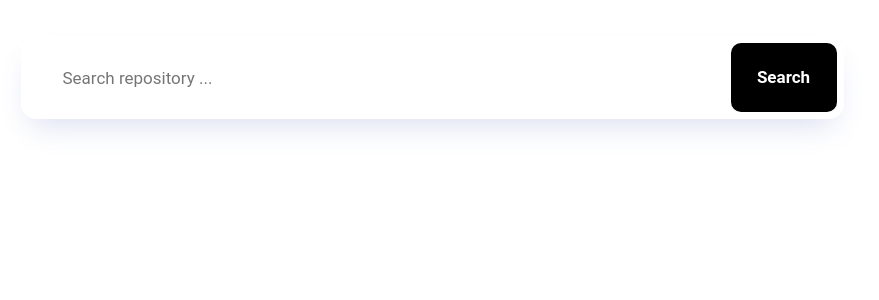
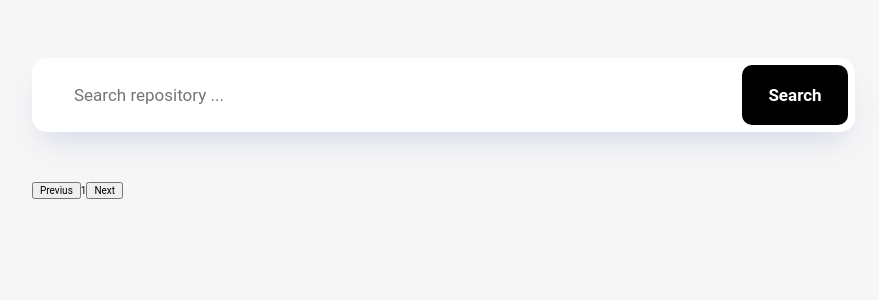
Before and after one commit to AlexLopezDevelop/github-search, a React (Vite) app: page / in a window 1280 px wide. Shown: the top 300 px of the page, without its empty margins (208-1087 px from the left). Built offline with nearby package versions, Linux system fonts and the light colour scheme.

Commit message:
implementing: pagination

```diff
--- a/src/App.tsx
+++ b/src/App.tsx
@@ -1,12 +1,29 @@
 import React, {useRef, useState} from 'react'
 import styled from "styled-components";
 import {RepoProps} from "./types/repo";
+import {RepoCard} from "./components/repoCard";
+
+const totalRepositoriesPerPage = 30;
 
 function App() {
     const [repos, setRepos] = useState<RepoProps[]>([]);
     const [empty, setEmpty] = useState<boolean>(true);
     const [notData, setNotData] = useState<boolean>(false);
     const repoRef = useRef<HTMLInputElement>(null);
+    const [currentPage, setCurrentPage] = useState(1);
+    const [totalPages, setTotalPages] = useState(0);
+
+    const handleNextPage = () => {
+        if (totalPages > currentPage) {
+            setCurrentPage(currentPage + 1)
+        }
+    }
+
+    const handlePreviusPage = () => {
+        if (currentPage > 1) {
+            setCurrentPage(currentPage - 1)
+        }
+    }
 
     async function findRepo() {
         if (repoRef.current) {
@@ -20,7 +37,7 @@ function App() {
 
     async function fetchRepo(repoName: string) {
         try {
-            const response = await fetch(`https://api.github.com/search/repositories?q=${repoName}`)
+            const response = await fetch(`https://api.github.com/search/repositories?q=${repoName}&per_page=${totalRepositoriesPerPage}&page=${currentPage}`)
             const data = await response.json()
 
             if (response.status !== 200) {
@@ -42,10 +59,13 @@ function App() {
                     topics: repo.topics,
                     language: repo.language,
                     stargazers_count: repo.stargazers_count,
+                    html_url: repo.html_url
                 }
             })
 
             setRepos(repos)
+            const totalPages = Math.ceil(data.total_count/totalRepositoriesPerPage)
+            setTotalPages(totalPages)
 
         } catch (e) {
             console.log(e)
@@ -53,6 +73,7 @@ function App() {
     }
 
     return (
+        <Container>
             <Content>
                 <InputArea
                     onSubmit={async (e) => {
@@ -69,29 +90,41 @@ function App() {
                     />
                     <SubmitBtn type="submit">Search</SubmitBtn>
                 </InputArea>
-            <Container>
-                {repos.map((repo, index) => (
-                    <span key={index}> Repo </span>
+                <RepoList>
+                    {repos.map((repo: RepoProps, index) => (
+                        <RepoCard key={index} repo={repo} />
                     ))}
+                </RepoList>
+                <div>
+                    <button onClick={handlePreviusPage}>Previus</button>
+                    <span>{currentPage}</span>
+                    <button onClick={handleNextPage}>Next</button>
+                </div>
+            </Content>
         </Container>
-        </Content>
     )
 }
 
 export default App
 
+const Container = styled.div`
+  height: 100%;
+  width: 100%;
+  margin: auto;
+`
+
 const Content = styled.div`
   margin: 0 auto;
-  max-width: 1440px;
+  max-width: 800px;
+  padding: 5rem;
 `
 
 const InputArea = styled.form`
-  margin: 3.6rem auto auto auto;
+  margin: 0 auto;
   border-radius: 1.5rem;
   background: white;
   box-shadow: 0px 16px 30px -10px rgba(70, 96, 187, 0.198567);
   width: 100%;
-  max-width: 800px;
   height: 6rem;
   display: flex;
   align-items: center;
@@ -99,22 +132,14 @@ const InputArea = styled.form`
   padding: 0.7rem 0.7rem 0.7rem 1.6rem;
   transition: height 0.3s ease;
   position: relative;
-
-  @media (min-width: 768px) {
-    height: 6.9rem;
-  }
 `;
 
 const Input = styled.input`
   flex: 1;
   color: black;
   border: none;
-  margin: 0 0.8rem;
-
-  @media (min-width: 768px) {
+  margin: 0 2.4rem;
   font-size: 1.7rem;
-    margin: 0 2.4rem;
-  }
 
   &:focus {
     outline: none;
@@ -139,8 +164,10 @@ const SubmitBtn = styled.button`
   }
 `;
 
-const Container = styled.div`
+const RepoList = styled.div`
   display: grid;
-    grid-template-columns: repeat(3, 1fr);
+  grid-template-columns: repeat(1, 1fr);
   grid-gap: 2.4rem;
+  padding: 5rem 0 0 0;
+  margin: 0 auto;
 `
--- a/src/components/repoCard.tsx
+++ b/src/components/repoCard.tsx
@@ -1,37 +1,49 @@
 import styled from "styled-components";
-import {RepoProps} from "../types/repo";
+import StarSVG from '../assets/star.png';
+import {RepoDataProps} from "../types/repo";
+import {dateAgo} from "../formatter";
 
-export const RepoCard = (repo: RepoProps) => {
+export const RepoCard = ({repo}: RepoDataProps) => {
+    console.log(repo)
     return (
             <Container>
+                <Link href={repo.html_url} target="_blank">
                 <RepoHeader>
-                <RepoName>{repo.name}</RepoName>
                     <RepoOwner>
                         <OwnerAvatar src={repo.owner.avatar_url} alt="owner"/>
                         <OwnerName>{repo.owner.login}</OwnerName>
                     </RepoOwner>
+                    <TimeContainer>
+                        <TimeUpdated><b>Last update: {dateAgo(repo.pushed_at)}</b></TimeUpdated>
+                        <Time>{dateAgo(repo.created_at)}</Time>
+                    </TimeContainer>
                 </RepoHeader>
+                <Divisor/>
+                <RepoName>{repo.name}</RepoName>
                 <RepoDescription>{repo.description}</RepoDescription>
                 <RepoFooter>
-                <RepoTopics>
-                    {repo.topics.map((topic, index) => (
-                        <Topic key={index}>{topic}</Topic>
-                    ))}
-                </RepoTopics>
                     <RepoLanguage>{repo.language}</RepoLanguage>
                     <RepoStars>
                         <StarIcon/>
                         <StarCount>{repo.stargazers_count}</StarCount>
                     </RepoStars>
                 </RepoFooter>
+                <RepoTopics>
+                    {repo.topics.map((topic, index) => (
+                        <Topic>{topic}</Topic>
+                    ))}
+                </RepoTopics>
+                </Link>
             </Container>
     )
 }
 
 const Container = styled.div`
+  box-shadow: 0px 5px 10px -10px rgba(70, 96, 187, 0.198567);
+  width: 100%;
+  border-radius: 0.5rem;
   background: #fff;
-  border-radius: 1.5rem;
-  padding: 2.4rem;
+  padding: 3rem 2.7rem;
   margin-bottom: 2.4rem;
 `
 
@@ -50,6 +62,7 @@ const RepoName = styled.h2`
 const RepoOwner = styled.div`
   display: flex;
   align-items: center;
+  margin-bottom: 1.5rem;
 `
 
 const OwnerAvatar = styled.img`
@@ -65,6 +78,25 @@ const OwnerName = styled.span`
   color: #1a1a1a;
 `
 
+const Time = styled.span`
+  font-size: 1.4rem;
+  font-weight: 400;
+  color: #1a1a1a;
+`
+
+const TimeUpdated = styled.span`
+  font-size: 1.4rem;
+  font-weight: 400;
+  color: #709bd0;
+`
+
+const Divisor = styled.div`
+  width: 100%;
+  height: 1px;
+  background: #f1f1f1;
+  margin: 0;
+`
+
 const RepoDescription = styled.p`
   font-size: 1.6rem;
   font-weight: 400;
@@ -76,21 +108,24 @@ const RepoFooter = styled.div`
   display: flex;
   align-items: center;
   justify-content: space-between;
+  margin-top: 2.5rem;
 `
 
 const RepoTopics = styled.div`
+  // scroll github topics
   display: flex;
-  align-items: center;
+  flex-wrap: wrap;
+  margin-top: 1.5rem;
 `
 
 const Topic = styled.span`
   font-size: 1.4rem;
   font-weight: 500;
-  color: #1a1a1a;
-  background: #f1f1f1;
-  border-radius: 1.5rem;
+  background: rgba(112, 155, 208, 0.2);
+  color: #709bd0;
+  border-radius: 0.5rem;
   padding: 0.8rem 1.6rem;
-  margin-right: 1.6rem;
+  margin: 0.5rem 1rem 0.5rem 0rem;
 `
 
 const RepoLanguage = styled.span`
@@ -105,7 +140,7 @@ const RepoStars = styled.div`
 `
 
 const StarIcon = styled.img.attrs({
-    src: "/images/star.svg",
+    src: StarSVG,
     alt: "star"
 })`
   width: 1.6rem;
@@ -118,3 +153,13 @@ const StarCount = styled.span`
   font-weight: 500;
   color: #1a1a1a;
 `
+
+const TimeContainer = styled.div`
+  display: flex;
+  flex-direction: column;
+  text-align: right;
+`
+const Link = styled.a`
+    text-decoration: none;
+    color: #1a1a1a;
+`
--- /dev/null
+++ b/src/formatter/index.tsx
@@ -0,0 +1,17 @@
+
+export const dateAgo = (date: string) => {
+    const dateNow = new Date().valueOf();
+    const dateCreated = new Date(date).valueOf();
+    const diff = dateNow - dateCreated;
+    const days = Math.floor(diff / (1000 * 60 * 60 * 24));
+    const months = Math.floor(diff / (1000 * 60 * 60 * 24 * 30));
+    const years = Math.floor(diff / (1000 * 60 * 60 * 24 * 30 * 12));
+
+    if (days < 30) {
+        return `${days} days ago`;
+    } else if (months < 12) {
+        return `${months} months ago`;
+    } else {
+        return `${years} years ago`;
+    }
+}
--- a/src/main.tsx
+++ b/src/main.tsx
@@ -7,6 +7,7 @@ const GlobalStyle = createGlobalStyle`
   html {
     font-size: 62.5%;
     overflow-x: hidden;
+    background: #f6f6f6;
   }
 
   body,
--- a/src/types/repo.tsx
+++ b/src/types/repo.tsx
@@ -8,6 +8,7 @@ export interface RepoProps {
     topics: string[];
     language: string;
     stargazers_count: number;
+    html_url: string;
 }
 
 interface Owner {
@@ -16,3 +17,7 @@ interface Owner {
     avatar_url: string;
     html_url: string;
 }
+
+export interface RepoDataProps {
+    repo: RepoProps;
+}
```
Also changed, not shown: src/components/pagination.tsx (added, +28 -0 lines), src/assets/star.png (added). Lines whose indentation alone changed are shown as unchanged.
